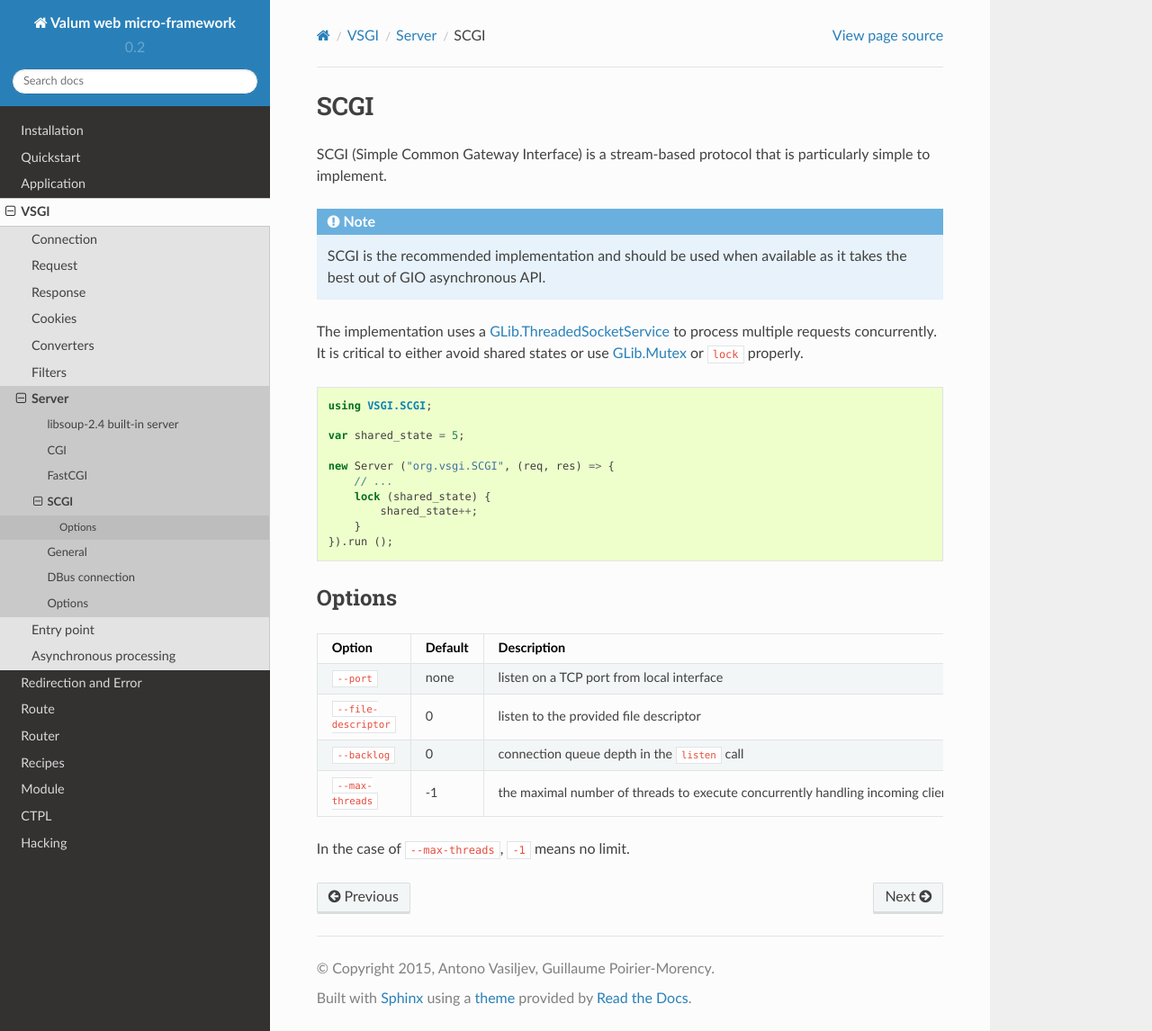
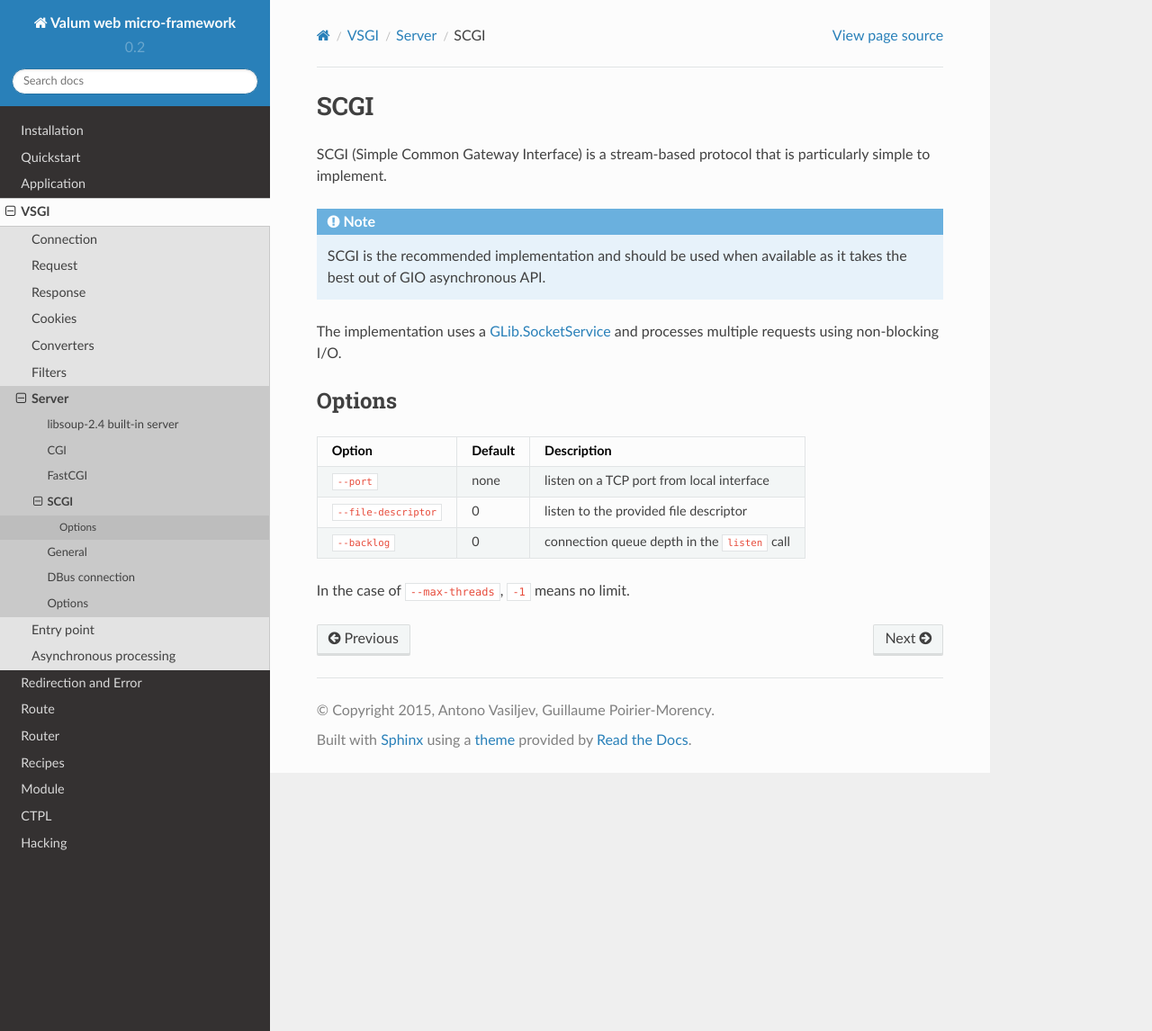
Before and after one commit to valum-framework/valum, a Sphinx documentation site: the page built from docs/vsgi/server/scgi.rst, in a window 1280 px wide and 1146 px high. Shown: the whole window at 90% size. Built offline with Sphinx 7.4.7 and the Read the Docs theme 2.0.0, drawn with Linux system fonts in a browser that asks for light colours; pages that are not in the unit, such as notebooks, are missing from menus.

Commit message:
Remove hard-dependency on GThread
SCGI use a 'SocketService' instead of a 'ThreadedSocketService' as VSGI
promotes the use of non-blocking I/O. This way, developer does not have
to deal with concurrency (synchronization, locking, ...) unless he
explicitly make use of threading.

Remove the '--max-threads' option from SCGI.

Remove the relevant warnings in the user documentation.

```diff
--- a/docs/vsgi/server/scgi.rst
+++ b/docs/vsgi/server/scgi.rst
@@ -9,25 +9,10 @@
     SCGI is the recommended implementation and should be used when available as
     it takes the best out of GIO asynchronous API.
 
-The implementation uses a `GLib.ThreadedSocketService`_ to process multiple
-requests concurrently. It is critical to either avoid shared states or use
-`GLib.Mutex`_ or ``lock`` properly.
+The implementation uses a `GLib.SocketService`_ and processes multiple requests
+using non-blocking I/O.
 
-.. _GLib.ThreadedSocketService: http://valadoc.org/#!api=gio-2.0/GLib.ThreadedSocketService
-.. _GLib.Mutex: http://valadoc.org/#!api=glib-2.0/GLib.Mutex
-
-.. code:: vala
-
-    using VSGI.SCGI;
-
-    var shared_state = 5;
-
-    new Server ("org.vsgi.SCGI", (req, res) => {
-        // ...
-        lock (shared_state) {
-            shared_state++;
-        }
-    }).run ();
+.. _GLib.SocketService: http://valadoc.org/#!api=gio-2.0/GLib.SocketService
 
 Options
 -------
@@ -41,8 +26,5 @@
 +-----------------------+---------+-----------------------------------------------+
 | ``--backlog``         | 0       | connection queue depth in the ``listen`` call |
 +-----------------------+---------+-----------------------------------------------+
-| ``--max-threads``     | -1      | the maximal number of threads to execute      |
-|                       |         | concurrently handling incoming clients        |
-+-----------------------+---------+-----------------------------------------------+
 
 In the case of ``--max-threads``, ``-1`` means no limit.
```
Also changed, not shown: 2 other files.
